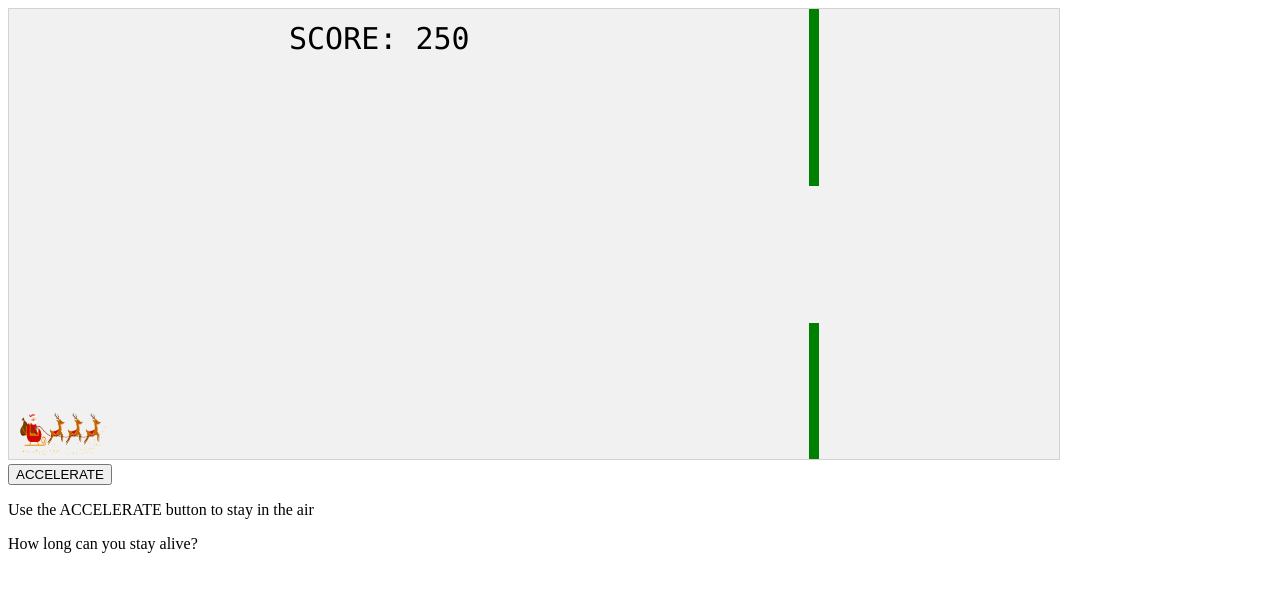
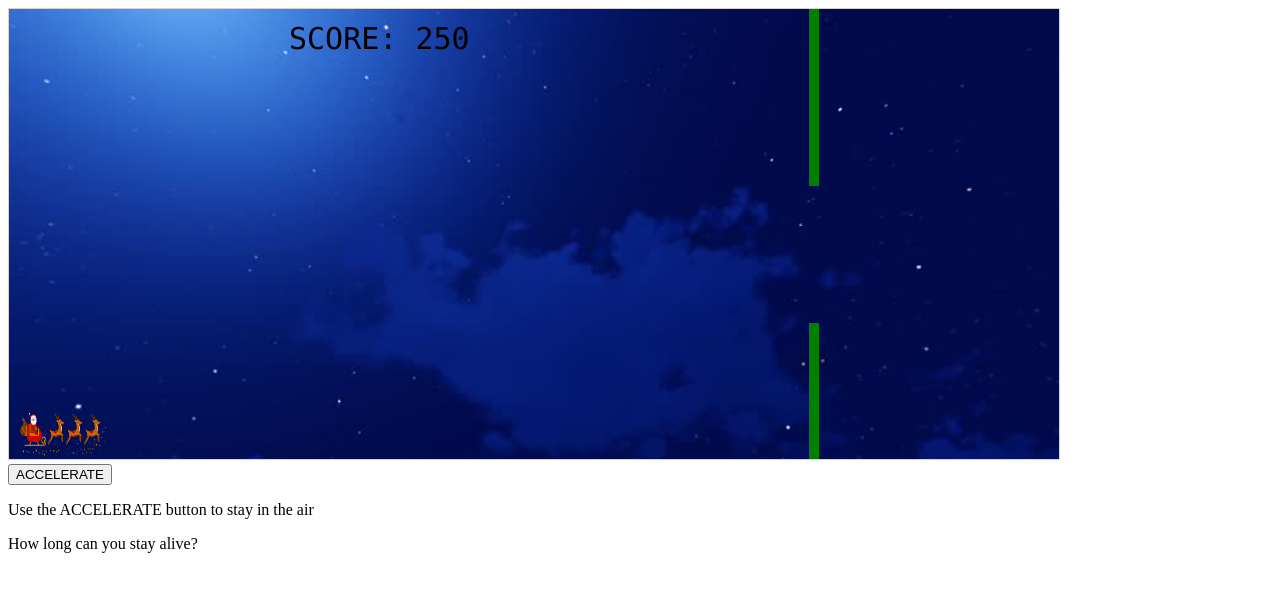
Before and after one commit to clarkmahaffey/HolidayHomies, a plain HTML site: page Santa.html in a window 1280 px wide. Drawn offline with Linux system fonts and the light colour scheme.

Commit message:
background

```diff
--- a/Santa.html
+++ b/Santa.html
@@ -5,7 +5,10 @@
 <style>
 canvas {
     border:1px solid #d3d3d3;
-    background-color: #f1f1f1;
+    /*background-color: #f1f1f1; */
+    background-image: url("night.jpg");
+    height: 100%;
+    background-size: cover;
 }
 </style>
 </head>
```
Also changed, not shown: night.jpg (added).
